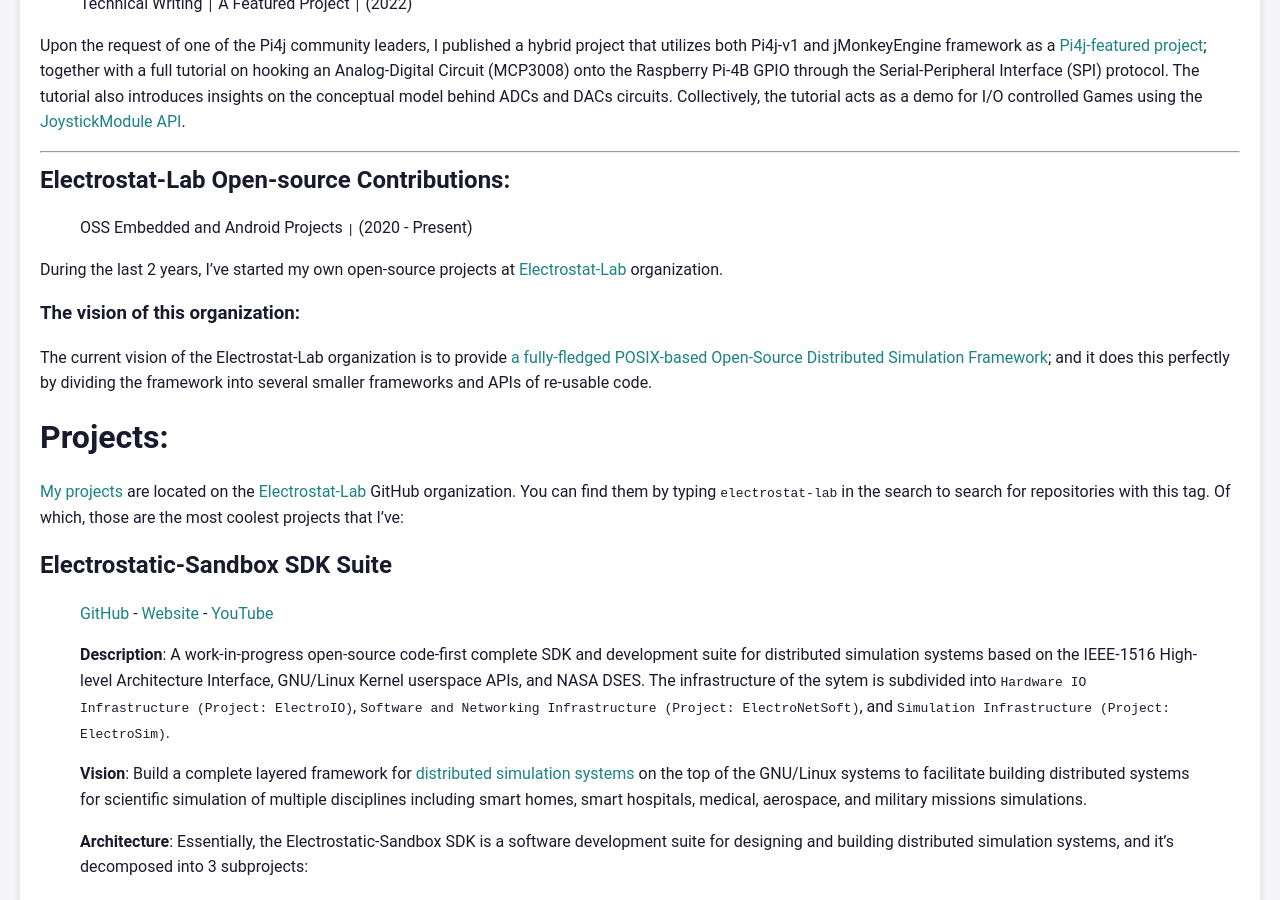
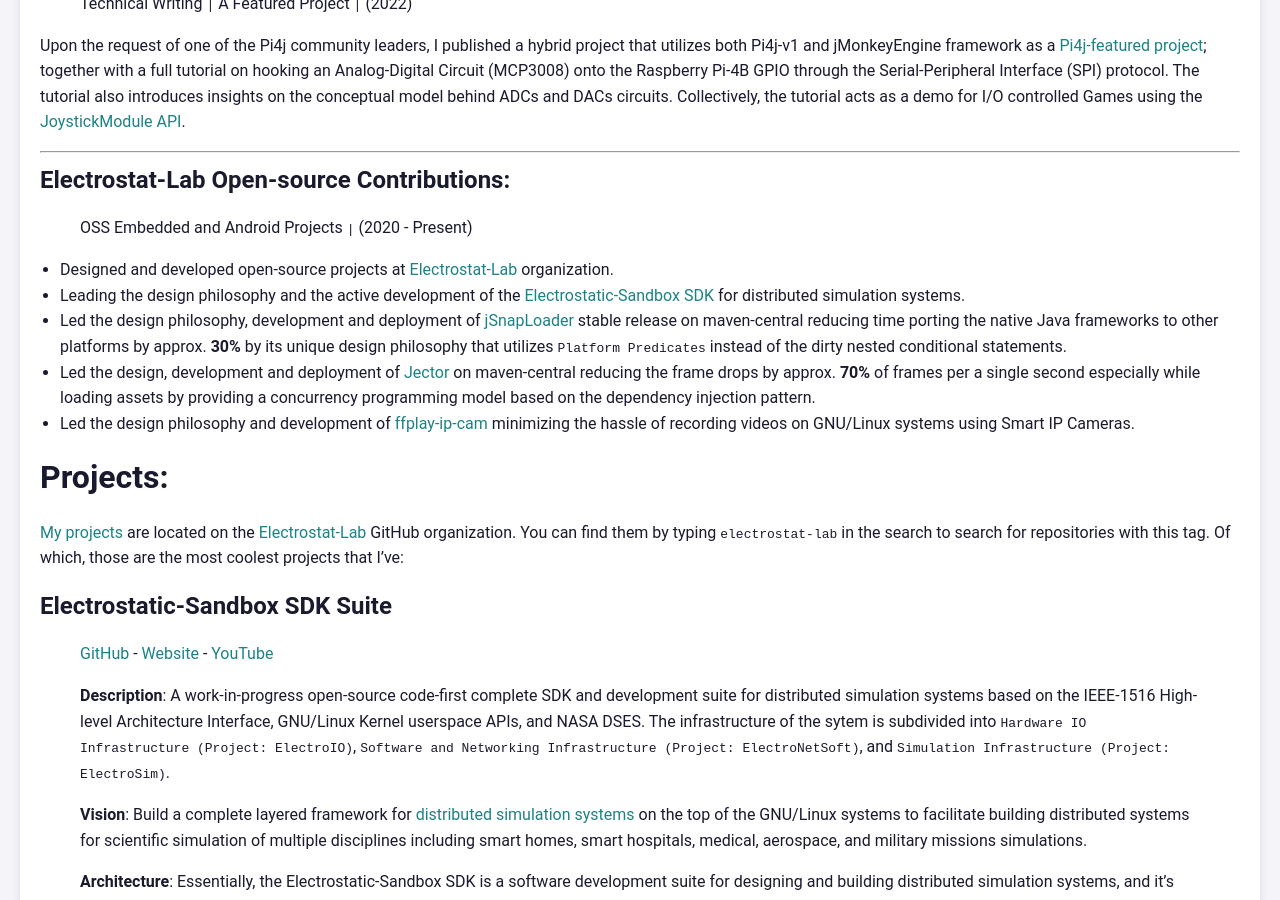
Before and after one commit to pavly-gerges/pavly-gerges, a Jekyll site: the page built from resume/index.md, in a window 1280 px wide and 900 px high, scrolled down 2130 px. Built offline with Jekyll 4.4.1, drawn with Linux system fonts in a browser that asks for light colours; our own code applies the rules of GitHub Pages for plain Markdown files.

Commit message:
Update index.md: quantified achievements on the Electrostat-Lab

```diff
--- a/resume/index.md
+++ b/resume/index.md
@@ -55,10 +55,11 @@ Upon the request of one of the Pi4j community leaders, I published a hybrid proj
 ## Electrostat-Lab Open-source Contributions:
 > OSS Embedded and Android Projects `|` (2020 - Present)
 
-During the last 2 years, I've started my own open-source projects at [Electrostat-Lab](https://github.com/Electrostat-Lab) organization.
-
-### The vision of this organization:
-The current vision of the Electrostat-Lab organization is to provide [a fully-fledged POSIX-based Open-Source Distributed Simulation Framework](https://github.com/Electrostat-Lab/Electrostatic-Sandbox); and it does this perfectly by dividing the framework into several smaller frameworks and APIs of re-usable code.
+* Designed and developed open-source projects at [Electrostat-Lab](https://github.com/Electrostat-Lab) organization.
+* Leading the design philosophy and the active development of the [Electrostatic-Sandbox SDK](https://github.com/Electrostat-Lab/Electrostatic-Sandbox) for distributed simulation systems.
+* Led the design philosophy, development and deployment of [jSnapLoader](https://github.com/Electrostat-Lab/jSnapLoader/) stable release on maven-central reducing time porting the native Java frameworks to other platforms by approx. **30%** by its unique design philosophy that utilizes `Platform Predicates` instead of the dirty nested conditional statements.
+* Led the design, development and deployment of [Jector](https://github.com/Electrostat-Lab/Jector) on maven-central reducing the frame drops by approx. **70%** of frames per a single second especially while loading assets by providing a concurrency programming model based on the dependency injection pattern.
+* Led the design philosophy and development of [ffplay-ip-cam](https://github.com/Electrostat-Lab/ffplay-ip-cam) minimizing the hassle of recording videos on GNU/Linux systems using Smart IP Cameras.
 
 # Projects:
 [My projects](https://github.com/orgs/Electrostat-Lab/repositories?language=&q=electrostat-lab&sort=&type=all) are located on the [Electrostat-Lab](https://github.com/Electrostat-Lab) GitHub organization. You can find them by typing `electrostat-lab` in the search to search for repositories with this tag. Of which, those are the most coolest projects that I've:
```
